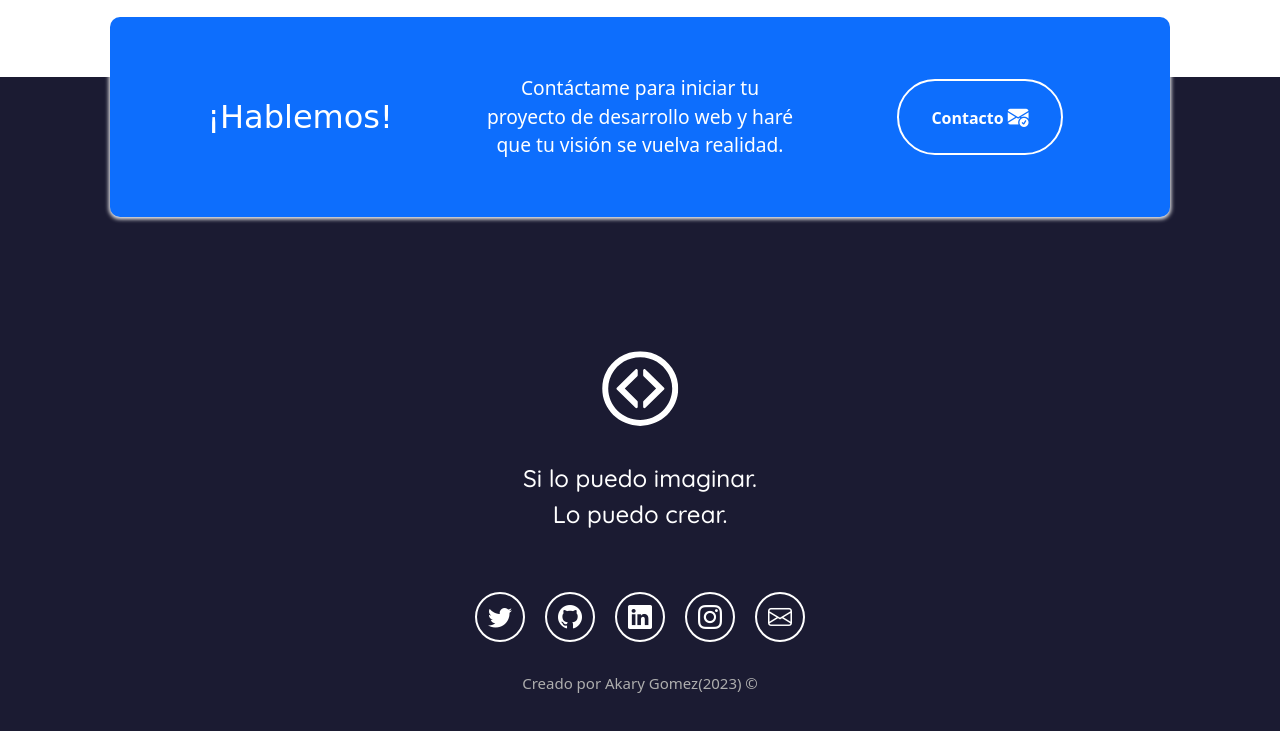
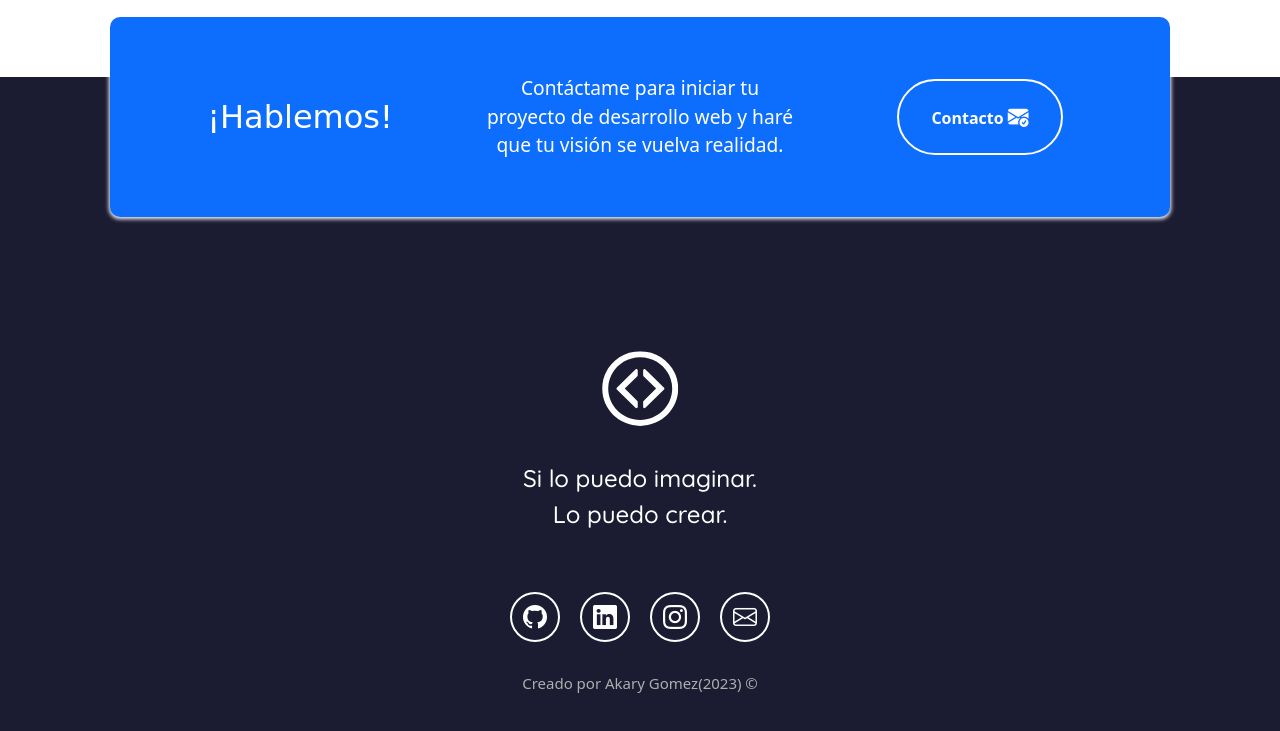
Before and after one commit to AkaryGomez/AkaryGomez.github.io, a plain HTML site: page index.html in a window 1280 px wide. Shown: the part 3947-4678 px from the top of the page. Drawn offline with nearby package versions, Linux system fonts and the light colour scheme; a web font is replaced by a local one.

Commit message:
Update index.html

```diff
--- a/index.html
+++ b/index.html
@@ -10,7 +10,7 @@
     <!-- Titulo -->
     <title>Akary Gomez | Desarrollo Web Front-End</title>
     <!-- Favicon -->
-    <link rel="icon" type="image/x-icon" href="imagenes/icono-logo1.png">
+    <link rel="icon" type="image/x-icon" href="imagenes/icon.png">
     <!-- Bootstrap -->
     <link href="https://cdn.jsdelivr.net/npm/bootstrap@5.2.2/dist/css/bootstrap.min.css" rel="stylesheet" integrity="sha384-Zenh87qX5JnK2Jl0vWa8Ck2rdkQ2Bzep5IDxbcnCeuOxjzrPF/et3URy9Bv1WTRi" crossorigin="anonymous">
     <!-- Iconos de Bootstrap -->
@@ -358,9 +358,6 @@
       <img class="footer-logo" src="imagenes/icono-blanco.svg" alt="Logo del portafolio">
       <p class="footer-texto text-center">Si lo puedo imaginar.<br>Lo puedo crear.</p>
       <div class="iconos-redes-sociales d-flex flex-wrap align-items-center justify-content-center">
-        <a href="#" target="_blank" rel="noopener noreferrer">
-          <i class="bi bi-twitter"></i>
-        </a>
         <a href="https://github.com/AkaryGomez" target="_blank" rel="noopener noreferrer">
           <i class="bi bi-github"></i>
         </a>
```
